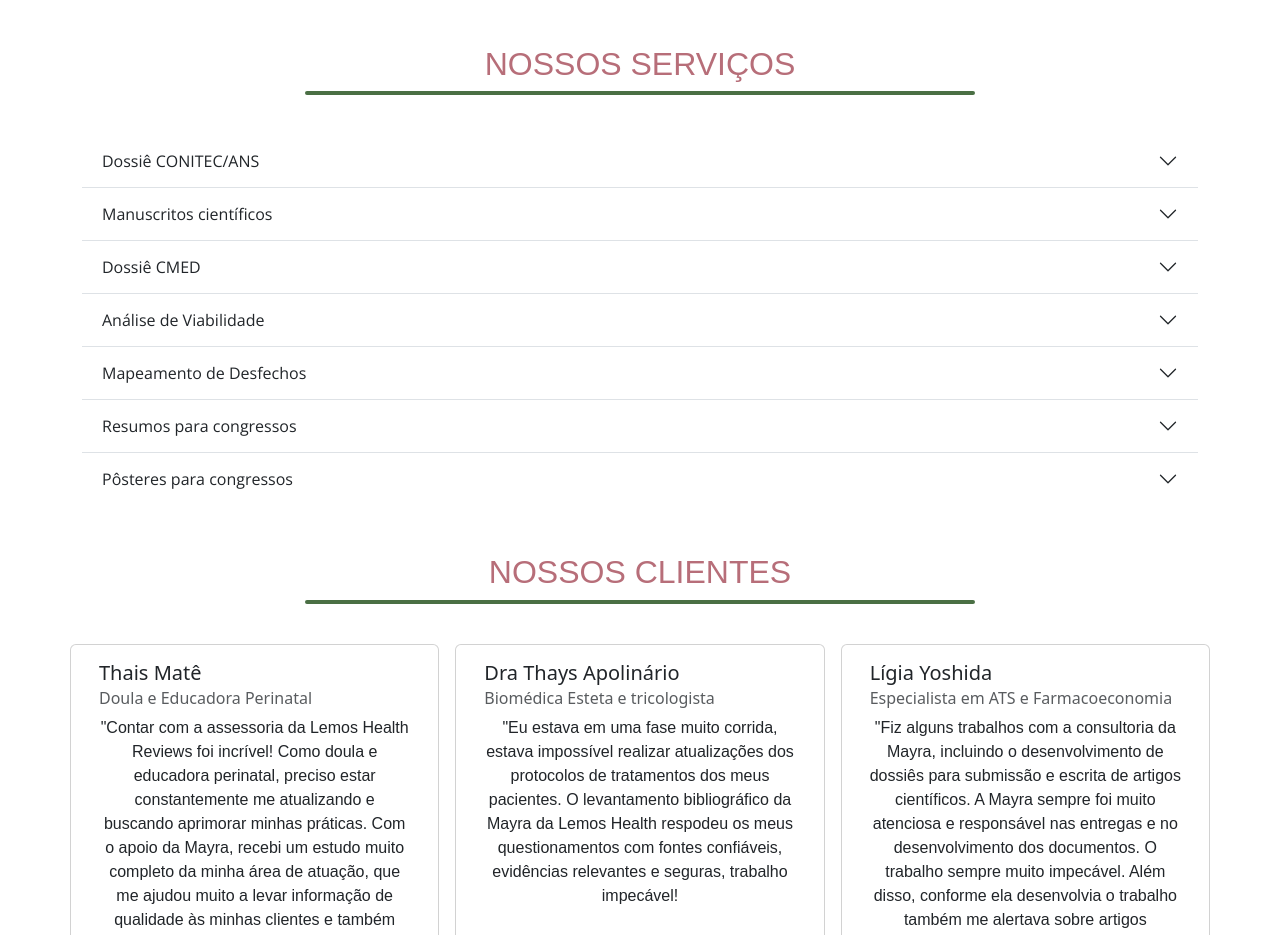
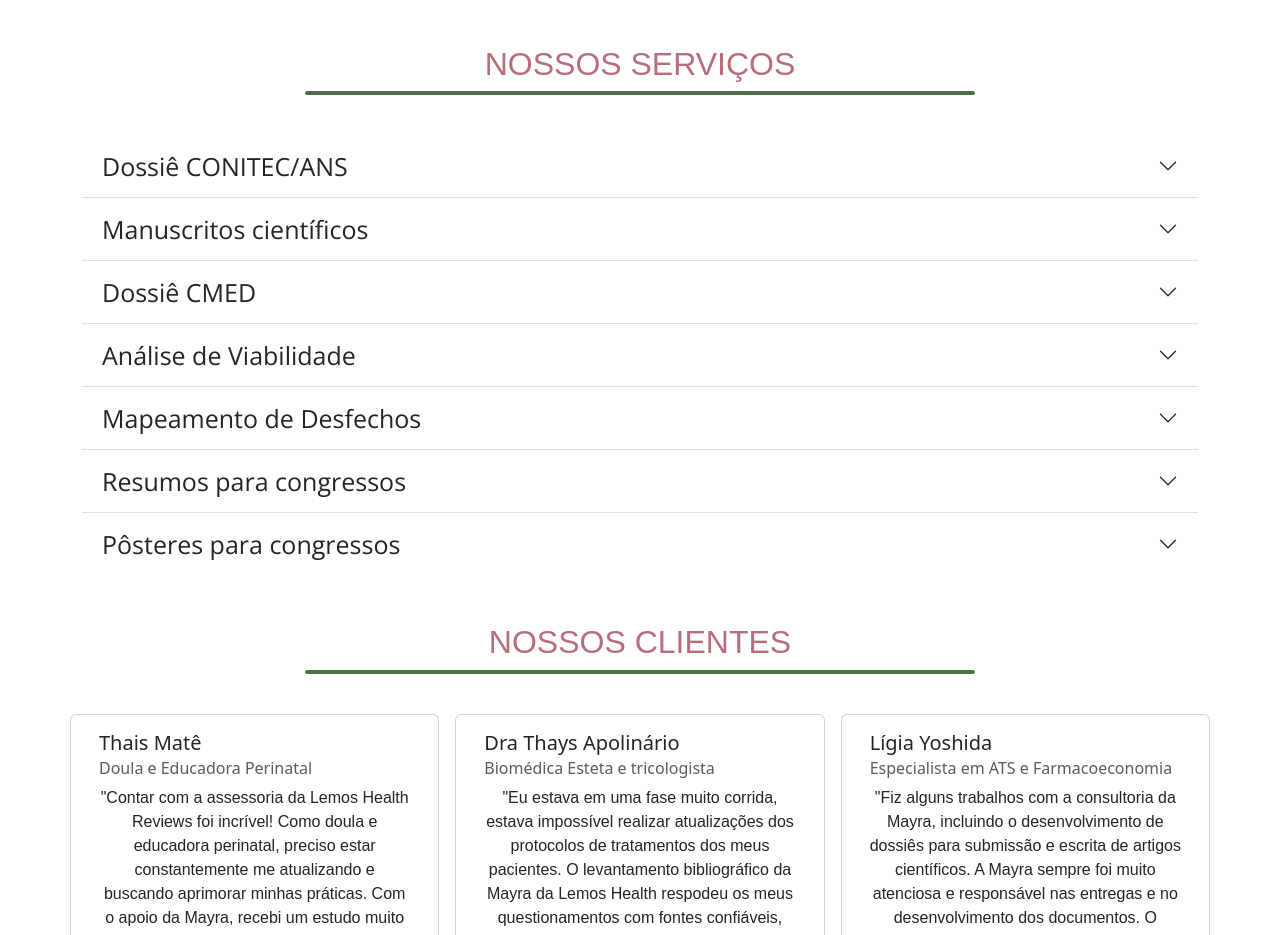
Before and after one commit to andtps/health-lemos, a plain HTML site: page index.html in a window 1280 px wide. Shown: the part 1361-2296 px from the top of the page. Drawn offline with nearby package versions, Linux system fonts and the light colour scheme; a web font is replaced by a local one.

Commit message:
Tamanho da fonte do accordion alterado

```diff
--- a/main.css
+++ b/main.css
@@ -50,6 +50,11 @@ h3 {
 
 #MobileLogo {
   display: none;
+}
+
+.accordion-button {
+  font-family: "Open Sans", sans-serif;
+  font-size: 25px;
 }
 
 /*Media Queries*/
```
